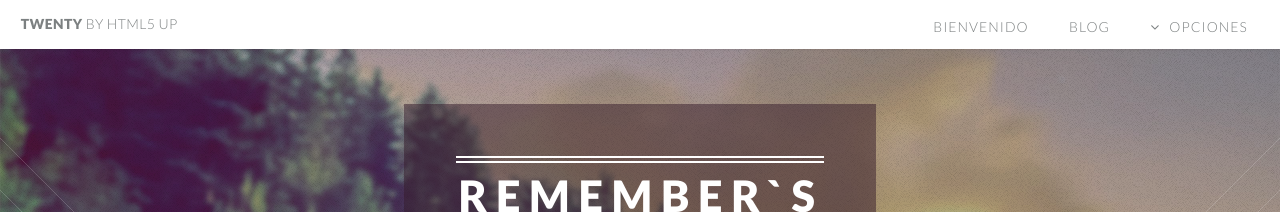
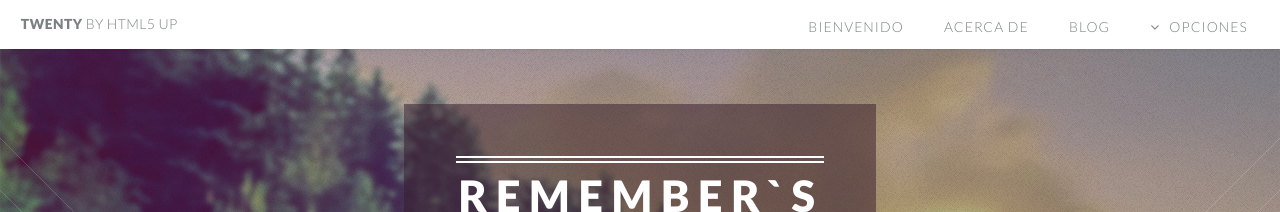
Before and after one commit to Vico2001/Vico2001.github.io, a Jekyll site: the page built from index.html, in a window 1280 px wide. Shown: the top 212 px of the page. Built offline with Jekyll 4.4.1, drawn with Linux system fonts in a browser that asks for light colours.

Commit message:
Update header.html

```diff
--- a/_includes/header.html
+++ b/_includes/header.html
@@ -3,11 +3,11 @@
 	<nav id="nav">
 		<ul>
 			<li><a href="/">Bienvenido</a></li>
-                      		  <li><a href="/blog.html">Blog</a></li>
+				<li><a href="/left-sidebar.html">Acerca de</a></li>
+                      			 <li><a href="/blog.html">Blog</a></li>
 						<li class="submenu">
 							<a href="">Opciones</a>
 							<ul>
-								<li><a href="/left-sidebar.html">Acerca de</a></li>
 								<li><a href="/right-sidebar.html">Right Sidebar</a></li>
 								<li><a href="/no-sidebar.html">No Sidebar</a></li>
 								<li><a href="/contact.html">Contact</a></li>
```
